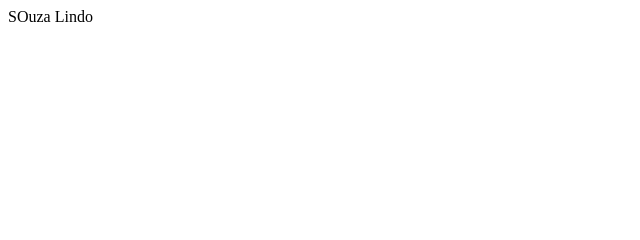
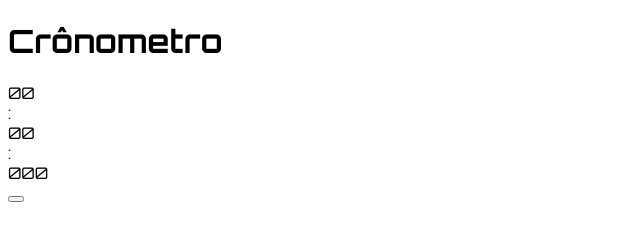
Before and after one commit to souzapedroo/Treino, a plain HTML site: page Cronometro/Index.html in a window 1280 px wide. Shown: the whole page, without its empty margins (0-640 px from the left). Drawn offline with Linux system fonts and the light colour scheme.

Commit message:
Botão e Divs

```diff
--- a/Cronometro/Index.html
+++ b/Cronometro/Index.html
@@ -3,9 +3,26 @@
 <head>
     <meta charset="UTF-8">
     <meta name="viewport" content="width=device-width, initial-scale=1.0">
+    <script src="js/script.js"></script>
+    <link rel="stylesheet" href="/Cronometro/css/style.css">
+    <link rel="preconnect" href="https://fonts.googleapis.com">
+<link rel="preconnect" href="https://fonts.gstatic.com" crossorigin>
+<link href="https://fonts.googleapis.com/css2?family=Orbitron:wght@400;500;600;700;800;900&display=swap" rel="stylesheet">
     <title>Crônometro</title>
 </head>
 <body>
-    SOuza Lindo
+    <div class="container">
+        <h1>Crônometro</h1>
+        <div class="timers">
+            <di class="time" id="min">00</di>
+            <div class="separator">:</div>
+            <div class="time" id="seconds">00</div>
+            <div class="separator">:</div>
+            <div class="time" id="miliseconds">000</div>
+        </div>
+    </div>
+    <div class="buttons">
+        <button class="btn" id="startBtn"> </button>
+    </div>
 </body>
 </html>
--- /dev/null
+++ b/Cronometro/css/style.css
@@ -0,0 +1,3 @@
+*{
+    font-family: 'Orbitron', sans-serif;
+}
```
Also changed, not shown: Cronometro/js/script.js (added).
